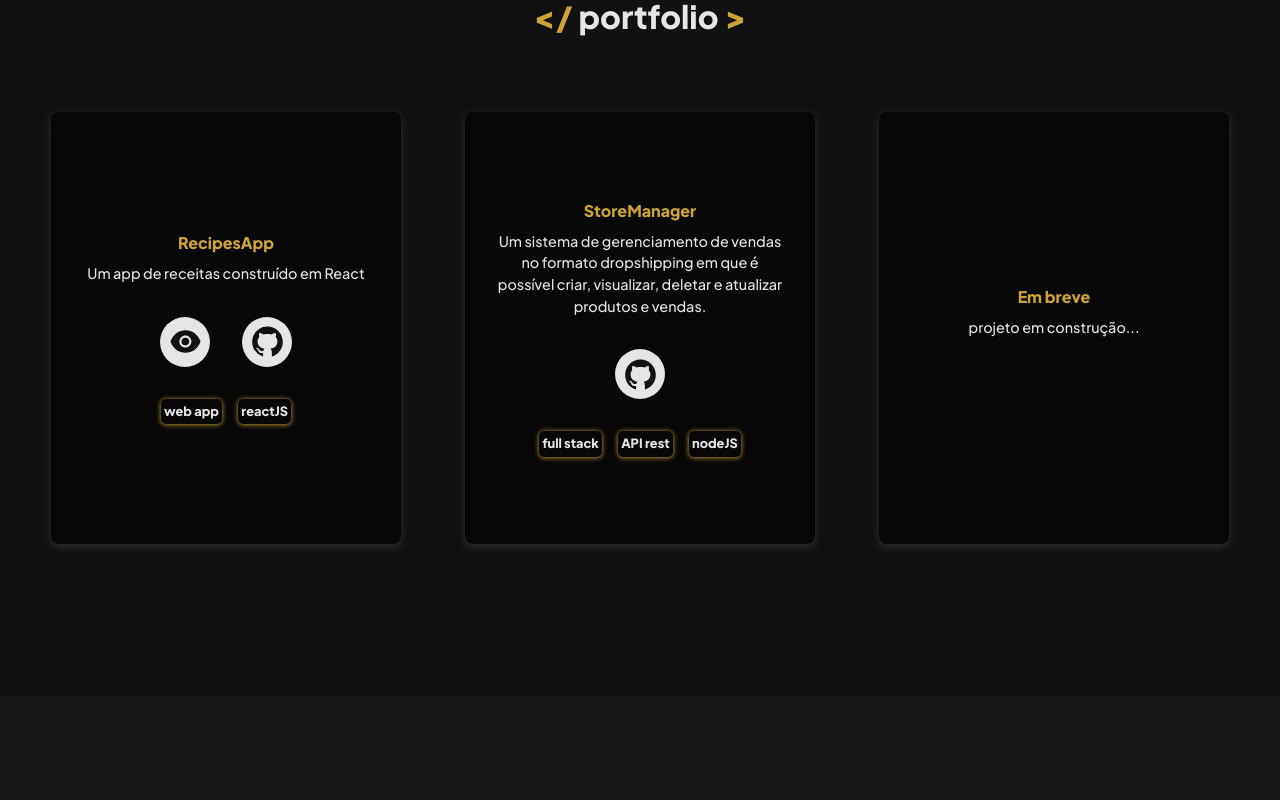
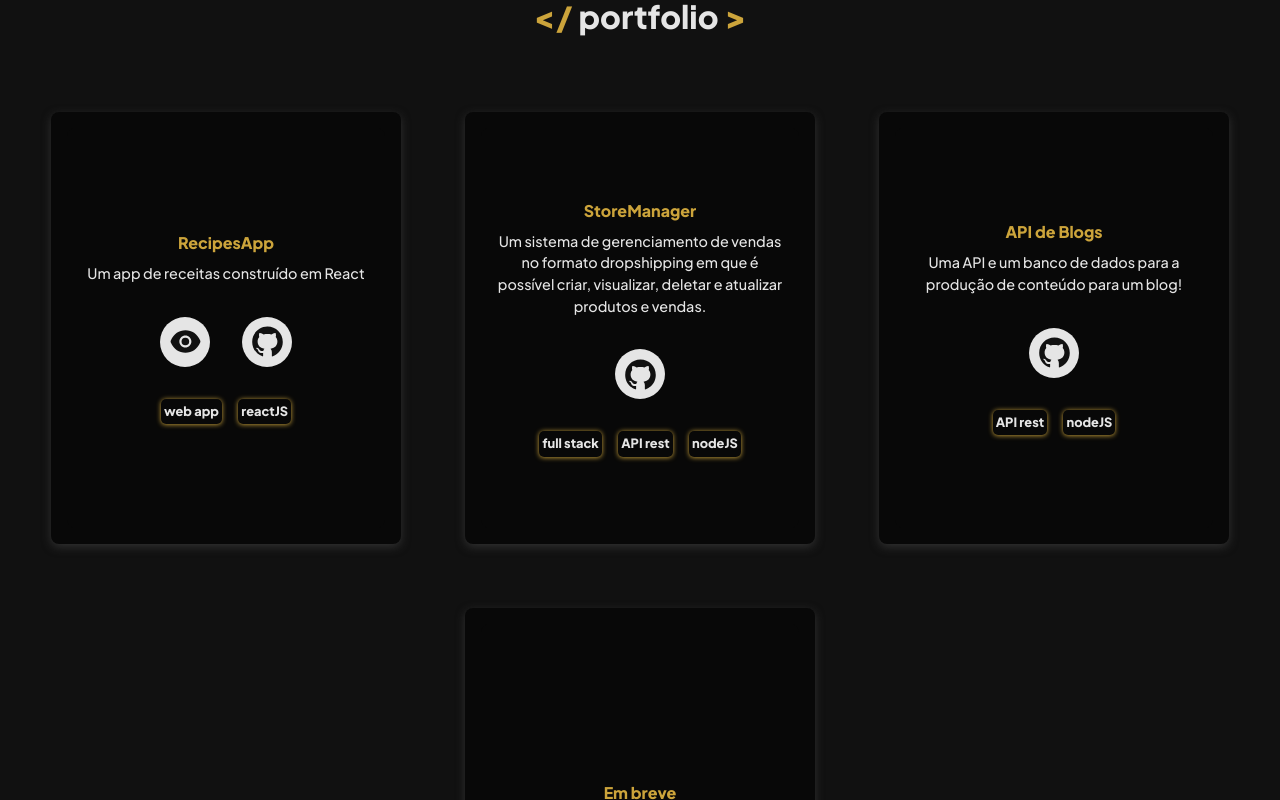
Before and after one commit to IsraelViPe/portfolioFullStack, a React (Vite) app: page / in a window 1280 px wide. Shown: the part 1900-2700 px from the top of the page. Built offline with nearby package versions, Linux system fonts and the light colour scheme.

Commit message:
feat: adiciona um novo projeto

```diff
--- a/src/data/projects.js
+++ b/src/data/projects.js
@@ -1,6 +1,7 @@
 import recipesApp from '../assets/recipesApp.png'
 import storeManager from '../assets/storeManager.png'
 import emConstrucao from '../assets/emConstrucao.png'
+import apiBlog from '../assets/apiBlogs.png'
 
 const projects = [
   {
@@ -24,6 +25,16 @@ const projects = [
     tags: ['full stack', 'API rest', 'nodeJS']
   },
   {
+    name: 'API de Blogs',
+    img: apiBlog,
+    description:
+      'Uma API e um banco de dados para a produção de conteúdo para um blog!',
+    projectLink: '',
+    codeLink: 'https://github.com/IsraelViPe/blogs-api',
+    title: 'API de Blogs',
+    tags: ['API rest', 'nodeJS']
+  },
+  {
     name: 'Em breve',
     img: emConstrucao,
     description: 'projeto em construção...',
```
Also changed, not shown: src/assets/apiBlogs.png (added).
